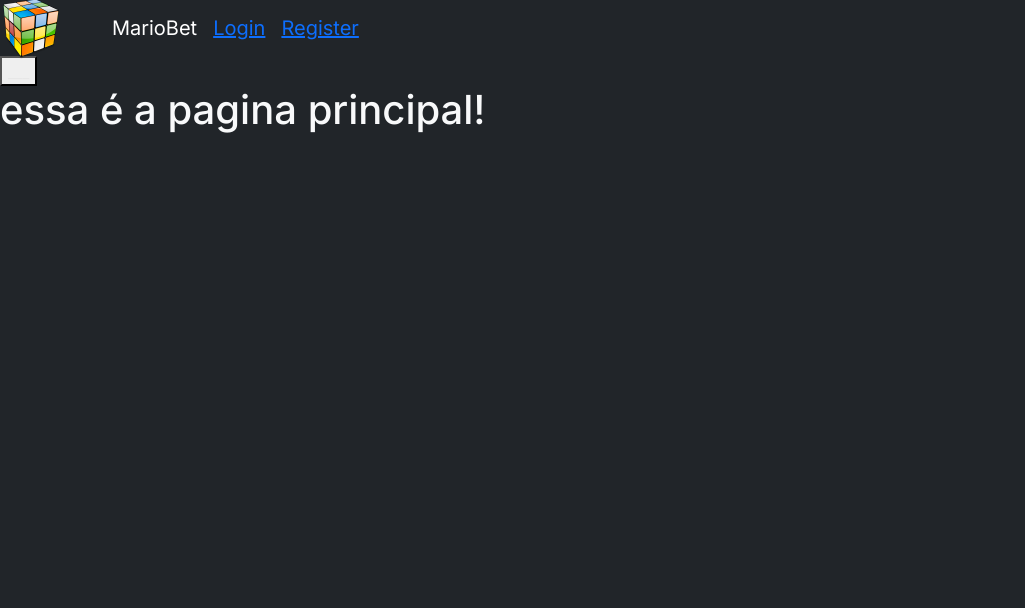
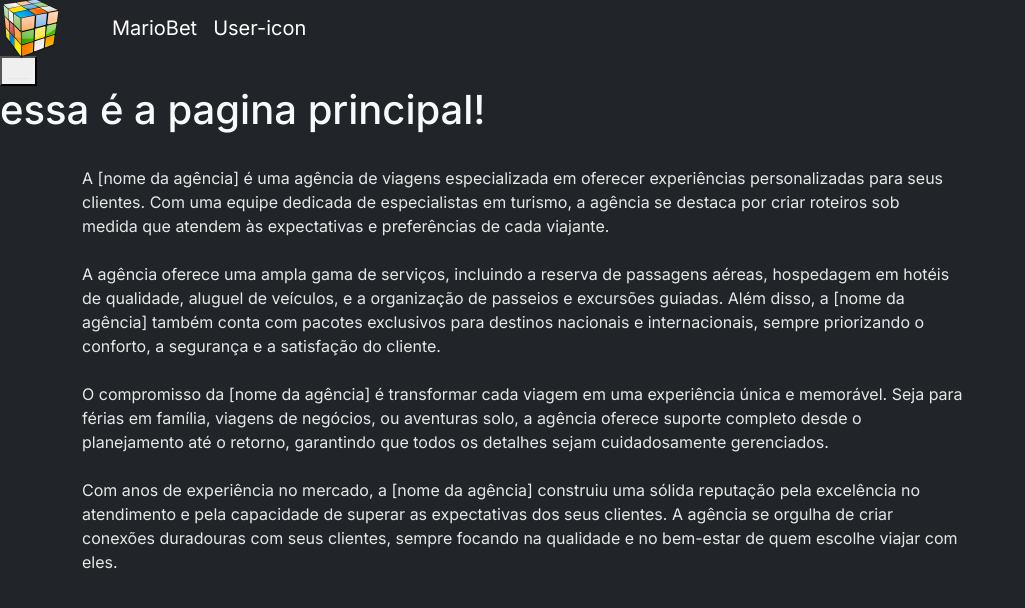
Before and after one commit to MiguelSouza2/MarioBet, a PHP site: page /php/main_page.php in a window 1280 px wide. Shown: the top 608 px of the page, without its empty margins (0-1025 px from the left). Run offline with PHP 8.4, Linux system fonts and the light colour scheme.

Commit message:
"mod 17/08"

```diff
--- a/php/login.php
+++ b/php/login.php
@@ -38,7 +38,7 @@
         if (mysqli_num_rows($result) > 0) {
             header("Location: main_page.php");
         } else{
-            echo "invalid user or password!";
+            echo "Invalid username or password!";
         }
     }
     ?>
--- a/php/main_page.php
+++ b/php/main_page.php
@@ -1,26 +1,44 @@
 <!DOCTYPE html>
 <html lang="pt-br">
+
 <head>
     <meta charset="UTF-8">
     <meta name="viewport" content="width=device-width, initial-scale=1.0">
     <title>Main Page</title>
     <link rel="stylesheet" href="../css/style.css">
-    <link href="https://cdn.jsdelivr.net/npm/bootstrap@5.3.3/dist/css/bootstrap.min.css" rel="stylesheet" integrity="sha384-QWTKZyjpPEjISv5WaRU9OFeRpok6YctnYmDr5pNlyT2bRjXh0JMhjY6hW+ALEwIH" crossorigin="anonymous">
+    <link href="https://cdn.jsdelivr.net/npm/bootstrap@5.3.3/dist/css/bootstrap.min.css" rel="stylesheet"
+        integrity="sha384-QWTKZyjpPEjISv5WaRU9OFeRpok6YctnYmDr5pNlyT2bRjXh0JMhjY6hW+ALEwIH" crossorigin="anonymous">
 </head>
+
 <body class="bg-dark text-light">
     <nav class="navbar navbar-expand navbar-dark" id="main_nav">
         <div class="test"></div>
         <div class="container-fluid" id="main_nav_container">
             <ul class="navbar-nav">
                 <li class="navbar-brand">MarioBet</li>
-          <li class="navbar-brand" id="login"><a href="../php/login.php">Login</a></li>
-          <li class="navbar-brand" id="sign-up">
-            <a href="../php/signup.php">Register</a>
+                <li id="user-icon" onclick="show_user()" class="navbar-brand">User-icon</li>
                 </li>
             </ul>
         </div>
     </nav>
+    <div id="user_popup" style="
+             visibility:hidden;
+             position: absolute;
+             display: flex;
+             left: 30vw;
+             top: 5vh;
+             background-color: #E3D9AE;
+             width: 200px;
+             border: 1px solid #202020;
+             padding: 20px;"
+        >
 
+        <ul>
+            <li>texto</li>
+            <li>texto</li>
+            <li onclick="user_logout()">Logout</li>
+        </ul>
+    </div>
     <button id="show-nav" onclick="show_nav()">___</button>
     <nav id="menu">
         <ul>
@@ -35,10 +53,67 @@
 
     <h1>essa é a pagina principal!</h1>
 
+    <div class="container">
+        <p style="white-space: pre-line">
+            A [nome da agência] é uma agência de viagens especializada em oferecer experiências personalizadas para seus
+            clientes. Com uma equipe dedicada de especialistas em turismo, a agência se destaca por criar roteiros sob
+            medida que atendem às expectativas e preferências de cada viajante.
+
+            A agência oferece uma ampla gama de serviços, incluindo a reserva de passagens aéreas, hospedagem em hotéis
+            de qualidade, aluguel de veículos, e a organização de passeios e excursões guiadas. Além disso, a [nome da
+            agência] também conta com pacotes exclusivos para destinos nacionais e internacionais, sempre priorizando o
+            conforto, a segurança e a satisfação do cliente.
+
+            O compromisso da [nome da agência] é transformar cada viagem em uma experiência única e memorável. Seja para
+            férias em família, viagens de negócios, ou aventuras solo, a agência oferece suporte completo desde o
+            planejamento até o retorno, garantindo que todos os detalhes sejam cuidadosamente gerenciados.
+
+            Com anos de experiência no mercado, a [nome da agência] construiu uma sólida reputação pela excelência no
+            atendimento e pela capacidade de superar as expectativas dos seus clientes. A agência se orgulha de criar
+            conexões duradouras com seus clientes, sempre focando na qualidade e no bem-estar de quem escolhe viajar com
+            eles.
+        </p>
+    </div>
 
 
 
 
-    <script src="https://cdn.jsdelivr.net/npm/bootstrap@5.3.3/dist/js/bootstrap.bundle.min.js" integrity="sha384-YvpcrYf0tY3lHB60NNkmXc5s9fDVZLESaAA55NDzOxhy9GkcIdslK1eN7N6jIeHz" crossorigin="anonymous"></script>
+    <script>
+        menu_button = document.getElementById("show-nav");
+        menu = document.getElementById("menu");
+
+        function show_nav() {
+            var computedStyle = window.getComputedStyle(menu);
+            var displayProperty = computedStyle.getPropertyValue("display");
+
+            if (displayProperty === "block") {
+                menu.style.display = "none";
+            } else {
+                menu.style.display = "block";
+            }
+
+            menu.classList.toggle("show");
+        }
+
+        function show_user() {
+            let popup_user = document.getElementById("user_popup");
+
+            if (popup_user.style.visibility == "hidden") {
+                popup_user.style.visibility = "visible";
+            } else if (popup_user.style.visibility == "visible") {
+                popup_user.style.visibility = "hidden";
+            }
+        }
+
+        function user_logout() {
+            document.window.location = "main_page.php";
+        }
+
+    </script>
+
+    <script src="https://cdn.jsdelivr.net/npm/bootstrap@5.3.3/dist/js/bootstrap.bundle.min.js"
+        integrity="sha384-YvpcrYf0tY3lHB60NNkmXc5s9fDVZLESaAA55NDzOxhy9GkcIdslK1eN7N6jIeHz"
+        crossorigin="anonymous"></script>
 </body>
+
 </html>
```
Also changed, not shown: js/script.js (+18 -8 lines), php/signup.php (+3 -8 lines), css/style.css (line endings or trailing spaces), php/config/config.php (indentation only), sql/config.sql (line endings or trailing spaces). Lines whose indentation alone changed are shown as unchanged.
